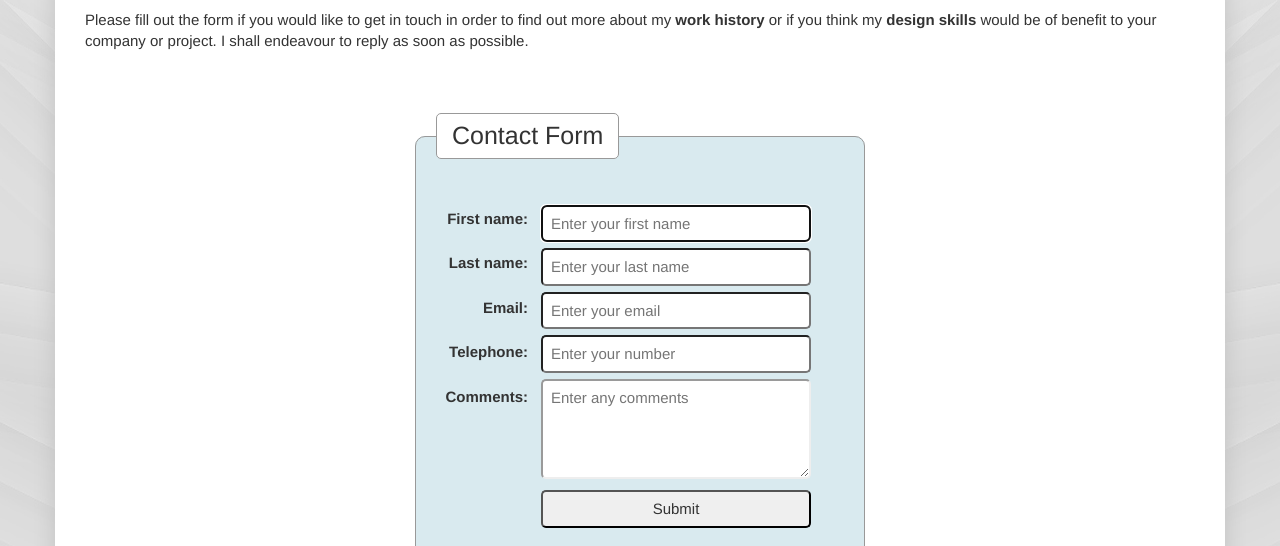
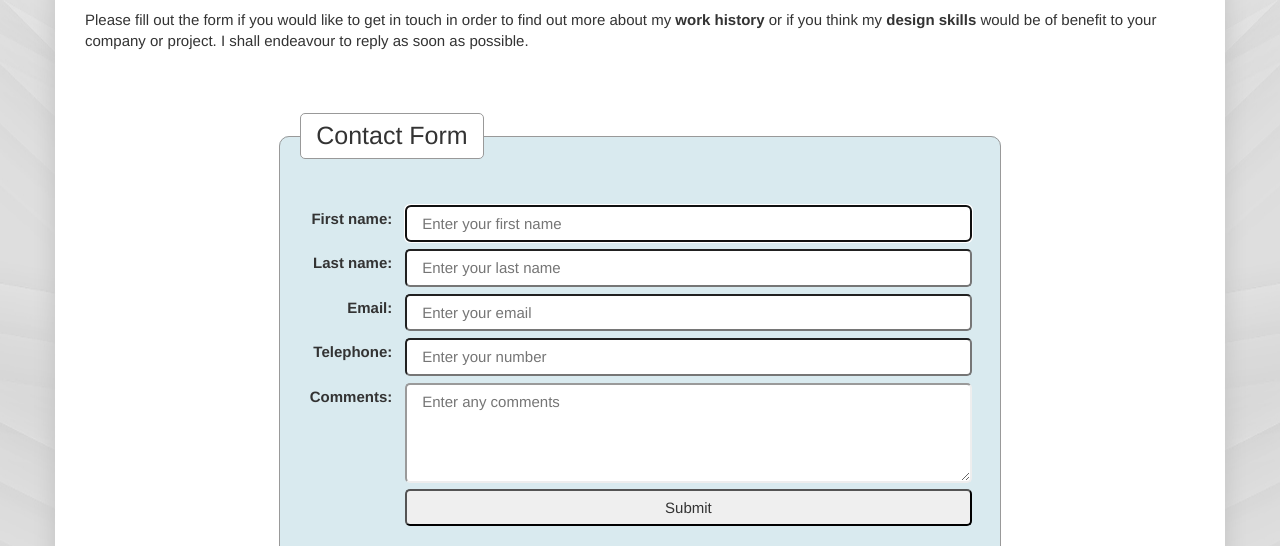
Before and after one commit to Code-Institute-Submissions/project1-2, a plain HTML site: page contact/index.html in a window 1280 px wide. Shown: the part 254-800 px from the top of the page. Drawn offline with nearby package versions, Linux system fonts and the light colour scheme.

Commit message:
Update to Contact form

```diff
--- a/contact/index.html
+++ b/contact/index.html
@@ -40,18 +40,28 @@
 	<form onsubmit="alert('Form submitted successfully.')" method="post">
 		<fieldset>
 			<legend>Contact Form</legend>
-			<label for="fname" class="field">First name:</label>
-			<input type="text" id="fname" placeholder="Enter your first name" name="fname" autocomplete="on" required autofocus />
-			<label for="lname" class="field">Last name:</label>
-			<input type="text" id="lname" placeholder="Enter your last name" name="lname" autocomplete="on" required />
-			<label for="email" class="field">Email:</label>
-			<input type="email" id="email" placeholder="Enter your email" name="email" autocomplete="on" required />
-			<label for="telephone" class="field">Telephone:</label>
-			<input type="tel" id="telephone" placeholder="Enter your number" name="telephone" pattern="[0][0-9]{10}" title="Expecting 11 digit number beginning with 0" />
-			<label for="comm" class="field">Comments:</label>
-			<textarea id="comm" placeholder="Enter any comments" name="comm"></textarea>
+			<div class="row">
+				<label for="fname" class="field col-sm-6">First name:</label>
+				<input type="text" id="fname" placeholder="Enter your first name" name="fname" autocomplete="on" required autofocus class="col-sm-10" />
+			</div>
+			<div class="row">
+				<label for="lname" class="field col-sm-6">Last name:</label>
+				<input type="text" id="lname" placeholder="Enter your last name" name="lname" autocomplete="on" required class="col-sm-10" />
+			</div>
+			<div class="row">
+				<label for="email" class="field col-sm-6">Email:</label>
+				<input type="email" id="email" placeholder="Enter your email" name="email" autocomplete="on" required class="col-sm-10" />
+			</div>
+			<div class="row">
+				<label for="telephone" class="field col-sm-6">Telephone:</label>
+				<input type="tel" id="telephone" placeholder="Enter your number" name="telephone" pattern="[0][0-9]{10}" title="Expecting 11 digit number beginning with 0" class="col-sm-10" />
+			</div>
+			<div class="row">
+				<label for="comm" class="field col-sm-6">Comments:</label>
+				<textarea id="comm" placeholder="Enter any comments" name="comm" class="col-sm-10"></textarea>
+			</div>
 			<label for="submit" class="field submit"></label>
-			<input type="submit" id="submit" value="Submit"/>
+			<input type="submit" id="submit" value="Submit" class="col-sm-10"/>
 		</fieldset>
 	</form>
 	</div>
--- a/style.css
+++ b/style.css
@@ -191,13 +191,15 @@ li.chevron:before {
 
 /*Contact Form CSS*/
 #form-area {
-	width: 450px;
+	/*width: 450px;*/
+	/*max-width: 450px;*/
+	max-width: 65%;
 	margin-top: 30px;
 	margin-right: auto;
 	margin-left: auto;
 }
 fieldset {
-	width: 450px;
+	/*width: 450px;*/
 	border: 1px solid #999;
 	border-radius: 10px;
 	clear: both;
@@ -222,14 +224,14 @@ label.field {
 }
 input {
 	display: inline-block;
-	width: 270px;
+	/*width: 270px;*/
 	border-radius: 5px;
 	padding: 6px 8px;
 	margin-top: 6px;
 	margin-left: 5px;
 }
 textarea {
-	width: 270px;
+	/*width: 270px;*/
 	height: 100px;
 	border-radius: 5px;
 	padding: 6px 8px;
```
